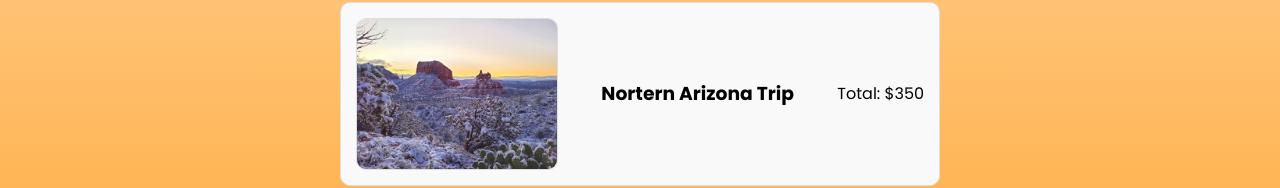
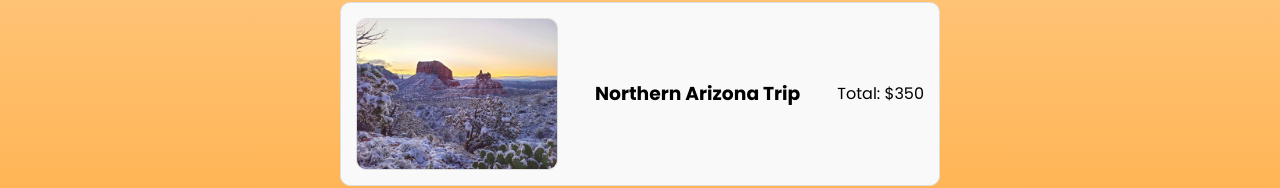
Before and after one commit to Loganuwu/exploremore-travel, a React (Create React App) app: page /exploremore-travel/exploremore-travel/orders in a window 1280 px wide. Shown: the part 416-604 px from the top of the page. Built offline with nearby package versions, Linux system fonts and the light colour scheme.

Commit message:
fixed spelling type on page

```diff
--- a/src/Navbar.js
+++ b/src/Navbar.js
@@ -15,10 +15,10 @@ const Navbar = () => {
         <Link to="/privacy" className="nav-link">Privacy</Link>
         <Link to="/destinations" className="nav-link">Destinations Guide</Link>
         <Link to="/resources" className="nav-link">Resources</Link>
-        <a href="/orders" className="nav-link order">
+        <a href="/exploremore-travel/orders" className="nav-link order">
         <img src={OrderIcon} alt="Order" />
       </a>
-        <a href="/shopping-cart" className="nav-link">
+        <a href="/exploremore-travel/shopping-cart" className="nav-link">
         <img src={ShoppingCartIcon} alt="Shopping Cart" />
       </a>
         {/* Add more nav links as needed */}
--- a/src/OrderStatus.js
+++ b/src/OrderStatus.js
@@ -44,7 +44,7 @@ const OrderStatus = () => {
         <div class="order-item">
         <img src={orderImage2} alt="Order 2" className="order-image" />
           <div class="order-details">
-                  <h3 class="trip-title">Nortern Arizona Trip</h3>
+                  <h3 class="trip-title">Northern Arizona Trip</h3>
               </div>
               <div class="order-total">
               <p>Total: $350</p>
```
